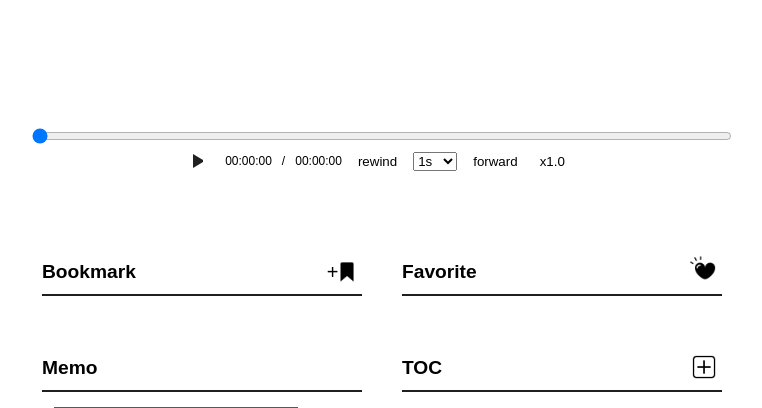
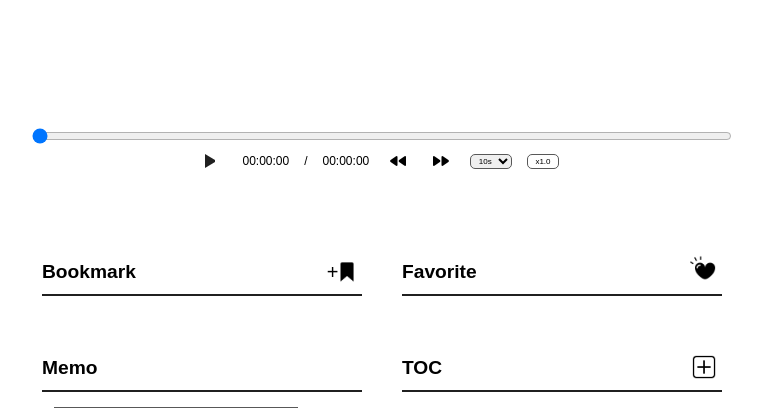
Before and after one commit to sage-hyun/timestamp-django, a Django app: template timestamp/templates/book/index.html in a window 1280 px wide. Shown: the top 408 px of the page, without its empty margins (258-1020 px from the left). Run offline with Django 4.2, Linux system fonts and the light colour scheme; the template is opened without the code that fills it, so the values that code supplies are empty.

Commit message:
Design: style rewind/forward/speed button

```diff
--- a/timestamp/static/styles/book.css
+++ b/timestamp/static/styles/book.css
@@ -43,7 +43,7 @@ body {
     height: 30px;
     display: flex;
     align-items: center;
-    gap: 10px;
+    gap: 15px;
 }
 #play-toggle-btn {
     background: transparent;
@@ -70,6 +70,30 @@ body {
 #progress-bar {
     width: 90vw;
     max-width: 700px;
+}
+#rewind-btn,
+#forward-btn {
+    display: flex;
+    align-items: center;
+}
+
+#forward-btn img {
+    transform: scaleX(-1);
+}
+
+#offset,
+#speed-btn {
+    font-family: 'Noto Sans KR', sans-serif;
+    font-size: 8px;
+    border: 1.6px solid #585858;
+    border-radius: 5px;
+}
+
+#offset {
+    padding: 1px 3.6px;
+}
+#speed-btn {
+    padding: 2px 7px;
 }
 
 /* timestamps */
@@ -176,9 +200,21 @@ main li {
     line-height: 150%;
 }
 
+@media (max-width: 300px) {
+    .controller {
+        width: 150px;
+        flex-wrap: wrap;
+        justify-content: center;
+        height: 50px;
+    }
+}
+
 @media (max-width: 750px) {
     .text-container h1 {
         font-size: 2.2rem;
+    }
+    .controller {
+        gap: 5px;
     }
 }
 
--- a/timestamp/templates/book/index.html
+++ b/timestamp/templates/book/index.html
@@ -27,16 +27,16 @@
         <div class="controller">
             <button id="play-toggle-btn" class="play-icon"></button>
             <span id="currentTime">00:00:00</span> / <span id="duration">00:00:00</span>
-            <button id="rewind-btn">rewind</button>
+            <button id="rewind-btn"><img src="{% static 'icons/rewind.png' %}" alt="rewind"></button>
+            <button id="forward-btn"><img src="{% static 'icons/rewind.png' %}" alt="forward"></button>
             <select name="offset" id="offset">
-                <option value="1" selected>1s</option>
+                <option value="1">1s</option>
                 <option value="5">5s</option>
-                <option value="10">10s</option>
+                <option value="10" selected>10s</option>
                 <option value="30">30s</option>
                 <option value="60">1m</option>
                 <option value="300">5m</option>
             </select>
-            <button id="forward-btn">forward</button>
             <button id="speed-btn">x1.0</button>
         </div>
     </header>
```
Also changed, not shown: timestamp/static/icons/rewind.png (added).
